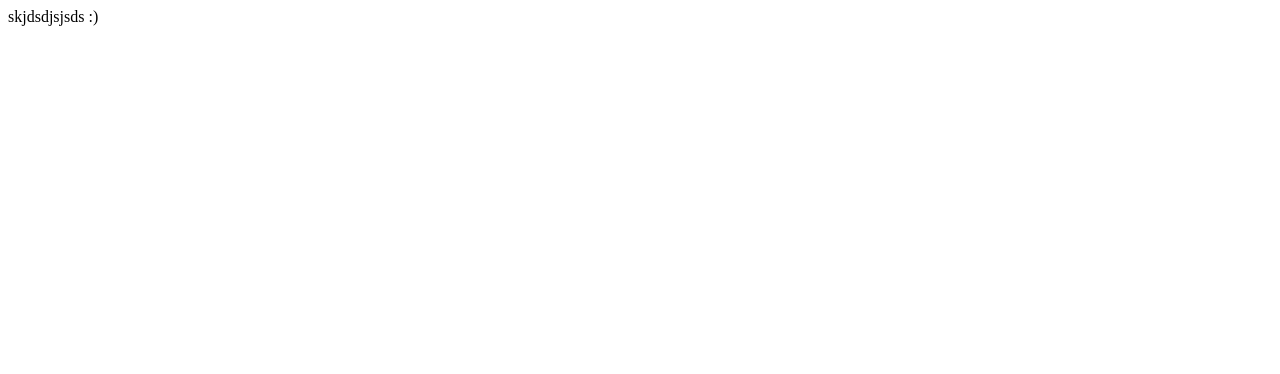
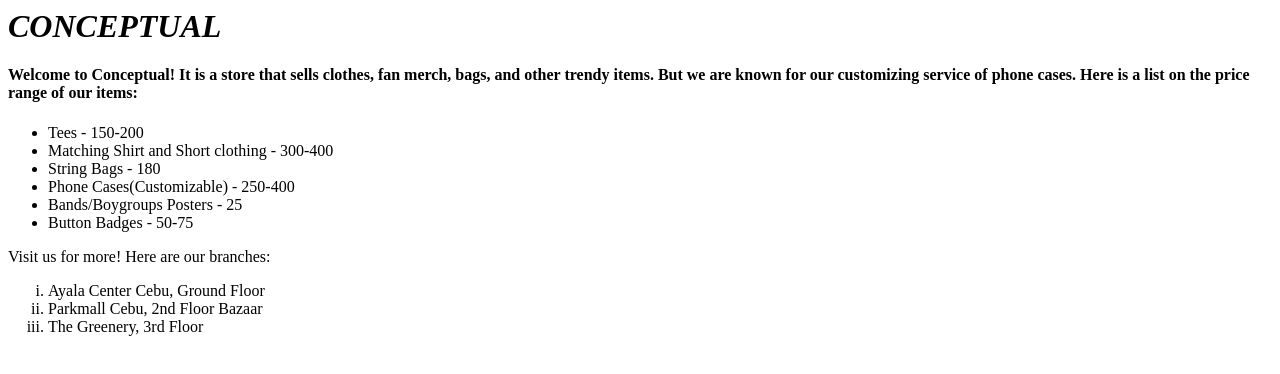
Before and after one commit to BitanaJulienne/Lab4, a plain HTML site: page index.html in a window 1280 px wide. Drawn offline with Linux system fonts and the light colour scheme.

Commit message:
Update index.html

```diff
--- a/index.html
+++ b/index.html
@@ -1,2 +1,23 @@
 <html>
-skjdsdjsjsds :)
+<head>
+<title> Lab 3 </title>
+</head>
+<body>
+<h1> <i> CONCEPTUAL </i></H1>
+<p><h4> Welcome to Conceptual! It is a store that sells clothes, fan merch, bags, and other trendy items. But we are known for our customizing service of phone cases. Here is a list on the price range of our items: </h4></p>
+<ul style="list-style-type:disc">
+	<li> Tees - 150-200 </li>
+	<li> Matching Shirt and Short clothing - 300-400 </li>
+	<li> String Bags - 180 </li>
+	<li> Phone Cases(Customizable) - 250-400 </li>
+	<li> Bands/Boygroups Posters - 25 </li>
+	<li> Button Badges - 50-75 </li>
+</ul>
+<p> Visit us for more! Here are our branches:
+<ol type="i">
+	<li> Ayala Center Cebu, Ground Floor </li>
+	<li> Parkmall Cebu, 2nd Floor Bazaar </li>
+	<li> The Greenery, 3rd Floor </li>
+</ol>
+</body>
+</html>
```
